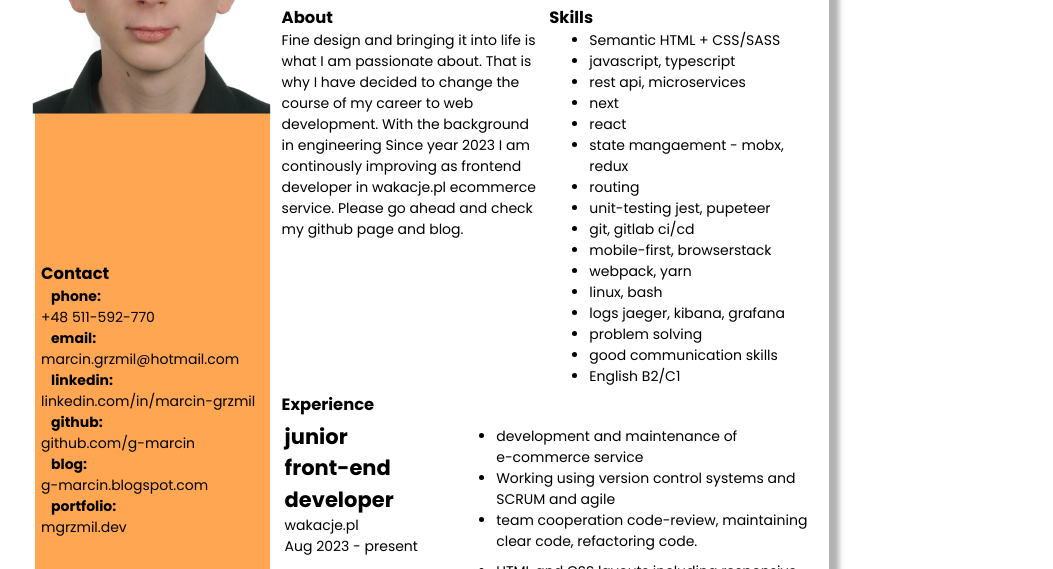
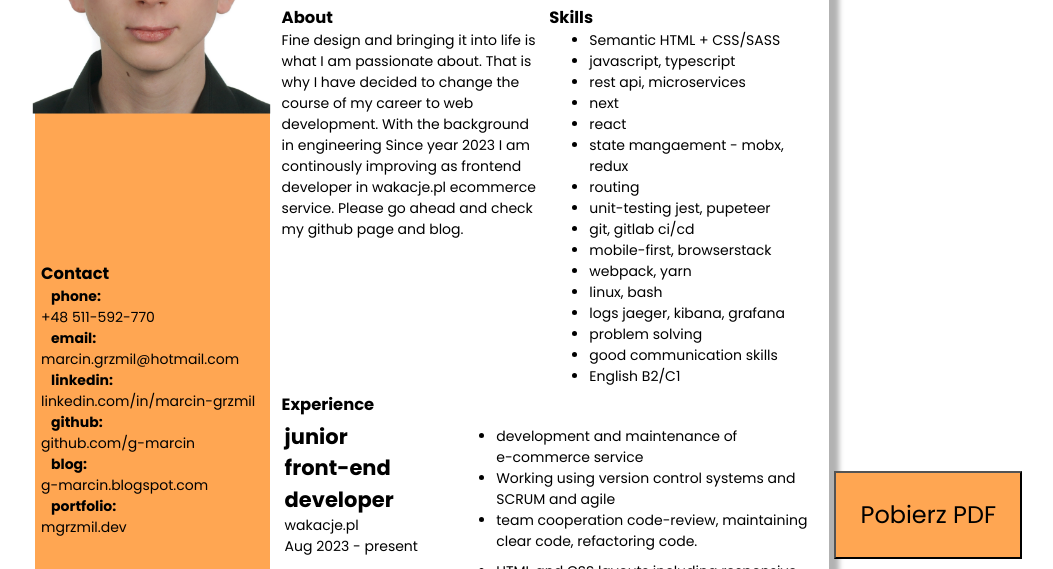
Before and after one commit to g-marcin/cv-html, a website with bundled scripts: page index.html in a window 1280 px wide. Shown: the part 191-760 px from the top of the page, without its empty margins (208-1261 px from the left). Built offline with nearby package versions, Linux system fonts and the light colour scheme.

Commit message:
activate get-pdf button

```diff
--- a/index.html
+++ b/index.html
@@ -178,6 +178,6 @@
     </footer>
    </section>
     </main>
-<!--     <button class="getPdf-button"  onclick="fetchPdf()" >Pobierz PDF</button>
-</body> -->
+   <a href="/assets/cv-marcin-grzmil.pdf"> <button class="getPdf-button"   >Pobierz PDF</button></a>
+</body>
 </html>
```
